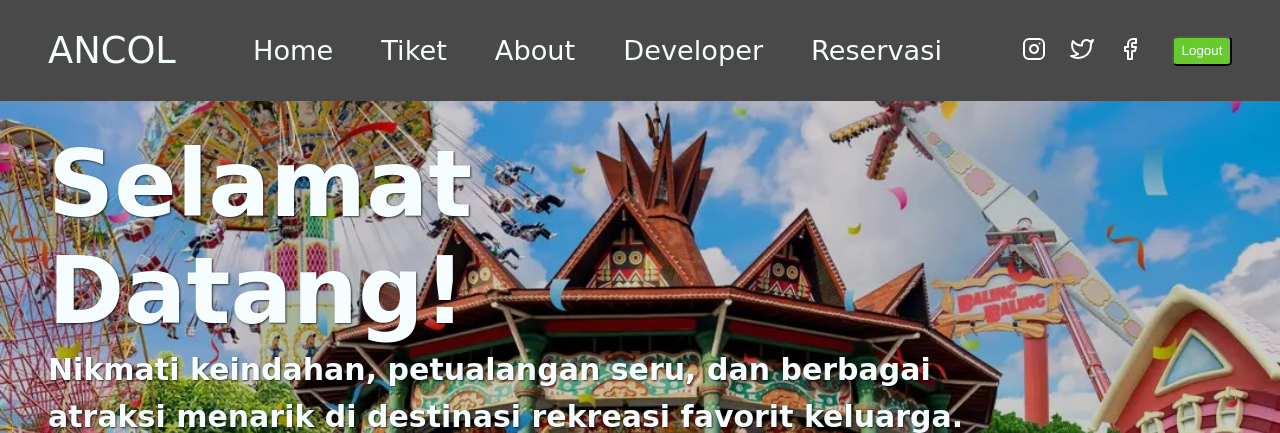
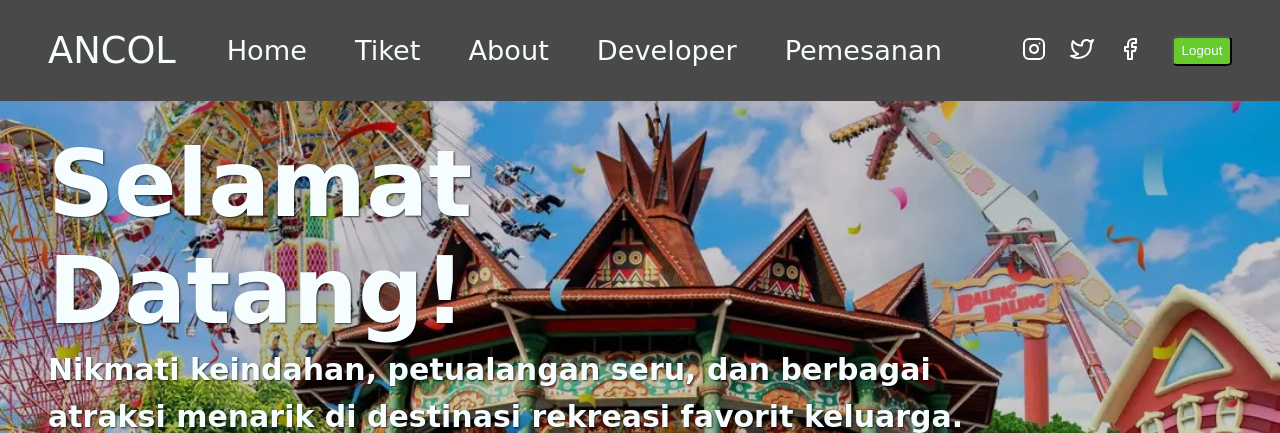
Before and after one commit to sihotang-yonathan1/Projek_Web, a PHP site: page /beranda_dashboard.php in a window 1280 px wide. Shown: the top 433 px of the page. Run offline with PHP 8.4, Linux system fonts and the light colour scheme; a user stored in the database is signed in; some web fonts are replaced.

Commit message:
Update beranda_dashboard.php

```diff
--- a/beranda_dashboard.php
+++ b/beranda_dashboard.php
@@ -28,7 +28,7 @@ if (!isset($_SESSION['user_id']) || empty($_SESSION['user_id'])) {
                 <li class="nav-item"><a href="#products" class="nav-link clr-transition">Tiket</a></li>
                 <li class="nav-item"><a href="#about" class="nav-link clr-transition">About</a></li>
                 <li class="nav-item"><a href="about.html" class="nav-link clr-transition">Developer</a></li>
-                <li class="nav-item"><a href="./reservasi_dashboard.php" class="nav-link clr-transition">Reservasi</a></li>
+                <li class="nav-item"><a href="./reservasi_dashboard.php" class="nav-link clr-transition">Pemesanan</a></li>
             </ul>
             <div class="social-links">
                 <ul>
```
